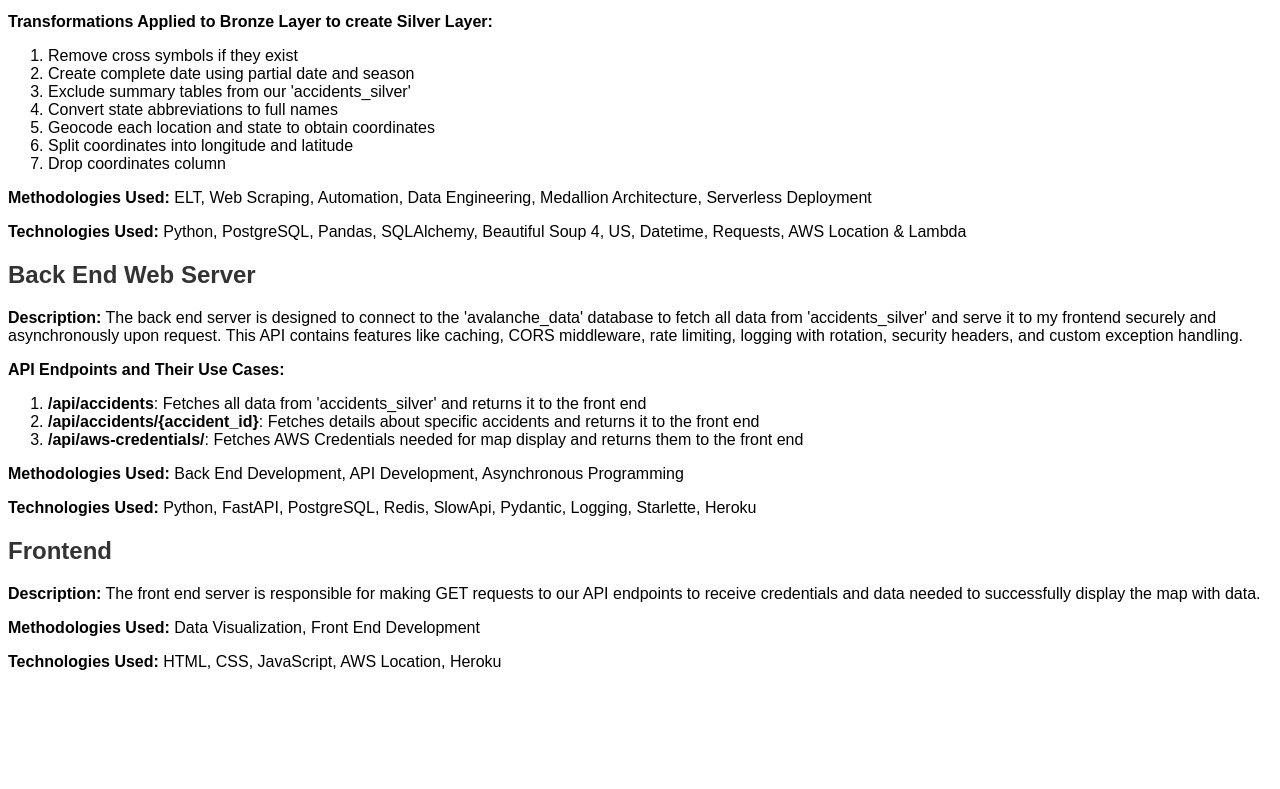
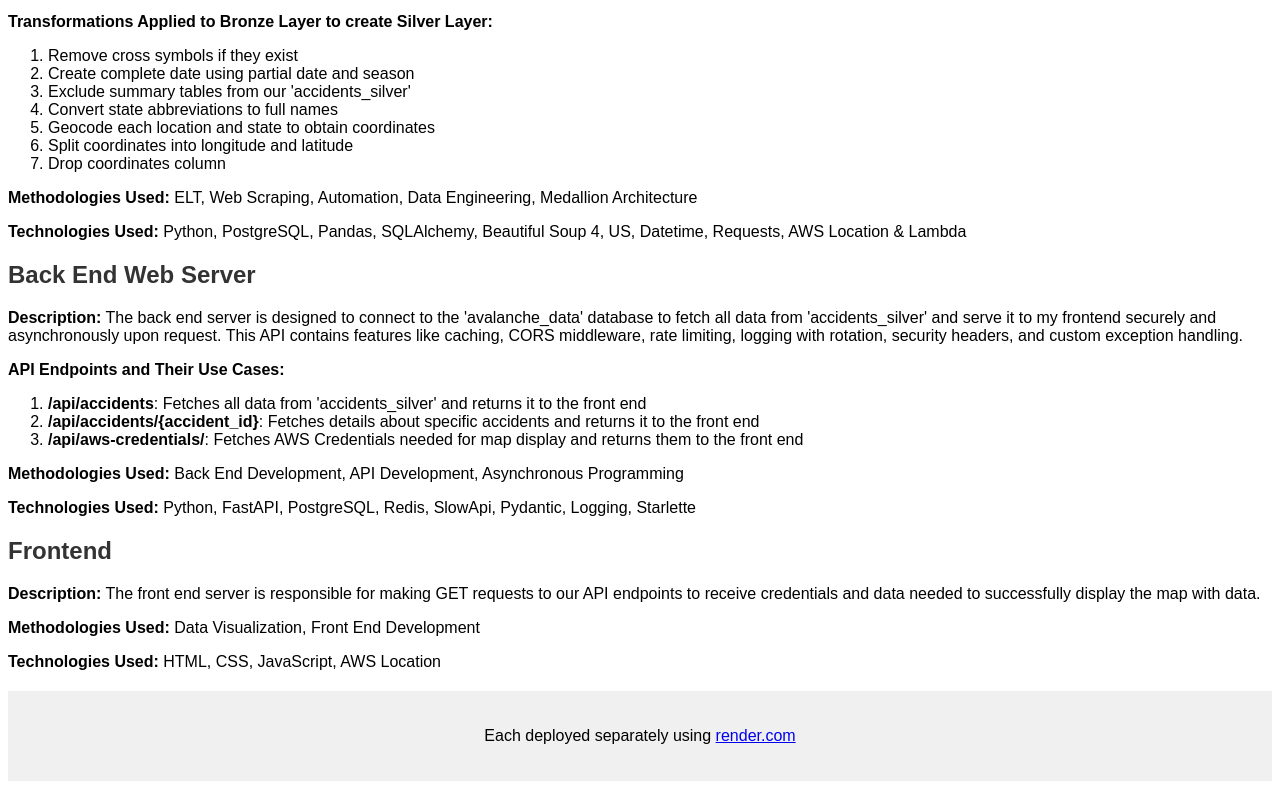
Before and after one commit to kirkislas/AvalancheFrontEnd, a plain HTML site: page documentation.html in a window 1280 px wide. Shown: the part 333-1122 px from the top of the page. Before the commit the page ends 1024 px from the top, so only its background shows below. Drawn offline with Linux system fonts and the light colour scheme.

Commit message:
added footer to docs

```diff
--- a/documentation.html
+++ b/documentation.html
@@ -23,6 +23,12 @@
         padding: 10px;
         font-size: 0.9em;
         text-align: center;
+      }
+      footer {
+        background-color: #f0f0f0;
+        padding: 20px;
+        text-align: center;
+        margin-top: 20px;
       }
     </style>
   </head>
@@ -72,7 +78,7 @@
         </ol>
         <p>
           <strong>Methodologies Used:</strong> ELT, Web Scraping, Automation,
-          Data Engineering, Medallion Architecture, Serverless Deployment
+          Data Engineering, Medallion Architecture
         </p>
         <p>
           <strong>Technologies Used:</strong> Python, PostgreSQL, Pandas,
@@ -112,7 +118,7 @@
         </p>
         <p>
           <strong>Technologies Used:</strong> Python, FastAPI, PostgreSQL,
-          Redis, SlowApi, Pydantic, Logging, Starlette, Heroku
+          Redis, SlowApi, Pydantic, Logging, Starlette
         </p>
       </section>
 
@@ -129,9 +135,15 @@
         </p>
         <p>
           <strong>Technologies Used:</strong> HTML, CSS, JavaScript, AWS
-          Location, Heroku
+          Location
         </p>
       </section>
     </main>
+    <footer>
+      <p>
+        Each deployed separately using
+        <a href="https://render.com" target="_blank">render.com</a>
+      </p>
+    </footer>
   </body>
 </html>
```
